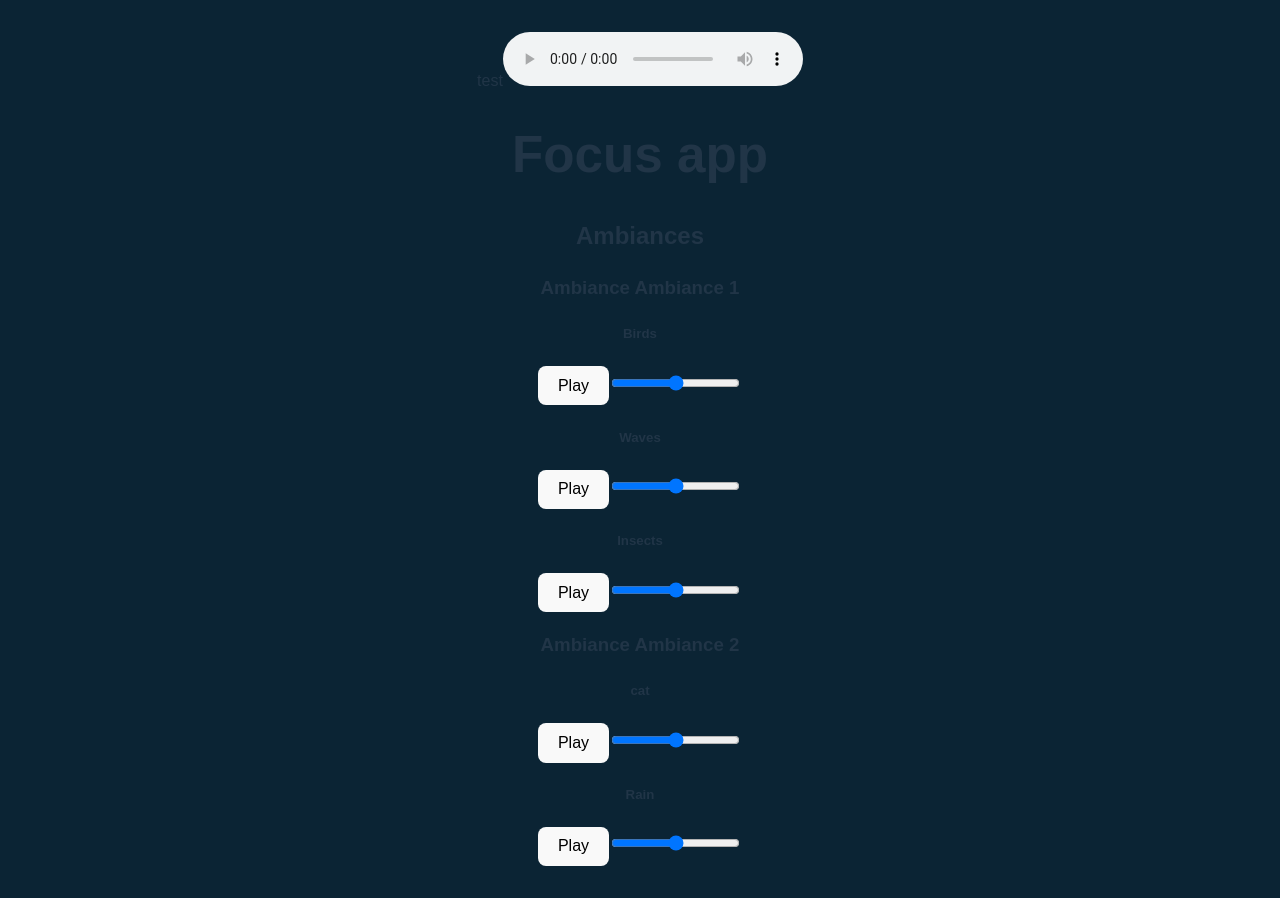
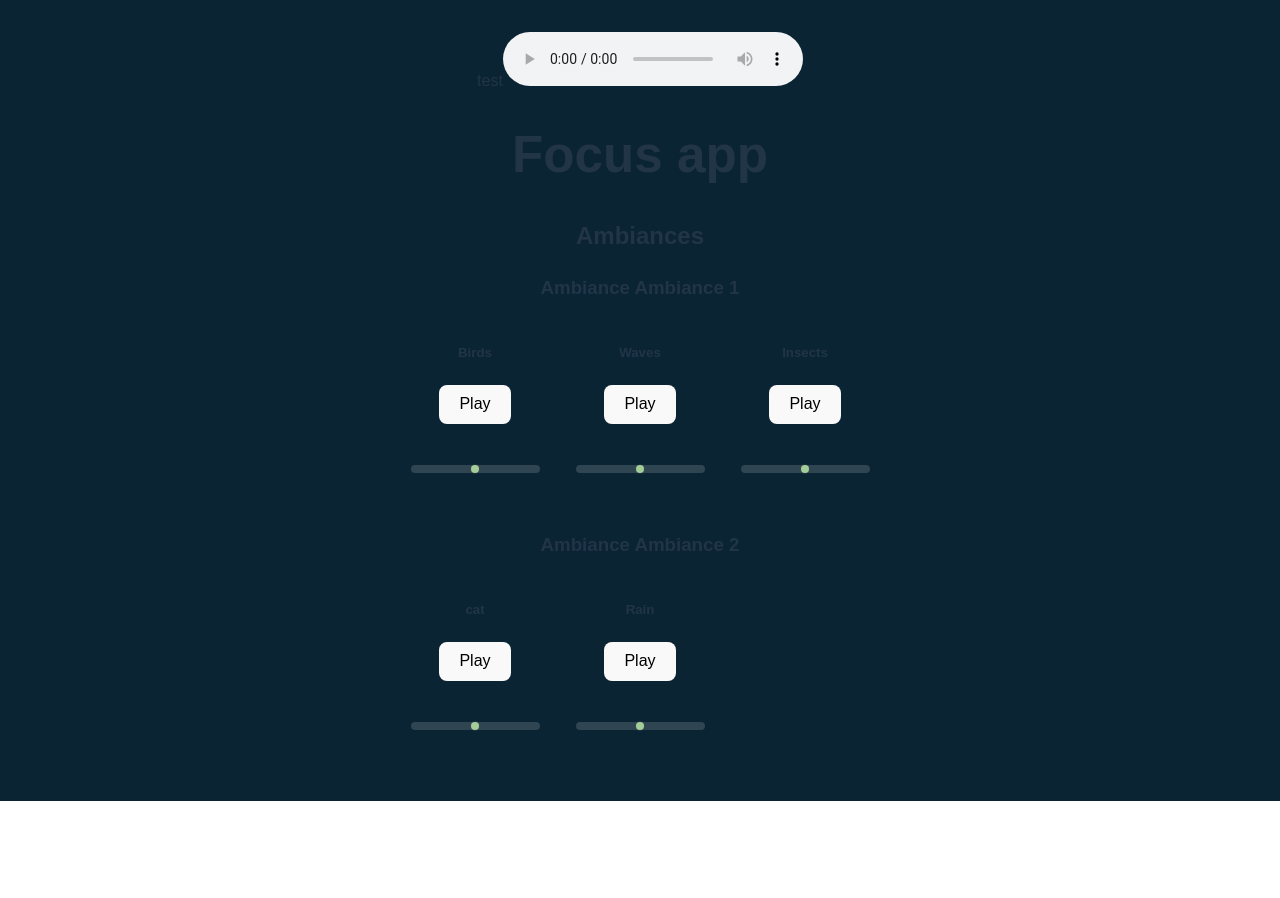
Before and after one commit to edesgree/react-focus-app, a React (Vite) app: page / in a window 1280 px wide. After the commit the page ends 801 px from the top, so only its background shows below. Built offline with nearby package versions, Linux system fonts and the light colour scheme.

Commit message:
audio styles

```diff
--- a/src/components/Ambiance.jsx
+++ b/src/components/Ambiance.jsx
@@ -1,14 +1,18 @@
+import styles from "./Ambiance.module.scss";
 import Audio from "./Audio";
 export default function Ambiance({ name, audios, ambianceId }) {
     const audioElements = audios.map((audio) => {
         return (
+
             <Audio key={audio.id} name={audio.name} file={audio.file} />
         );
     });
     return (
         <div title={name}>
             <h3>Ambiance {name}</h3>
-            {audioElements}
+            <div className={styles.audioList}>
+                {audioElements}
+            </div>
         </div>
     );
 }
--- /dev/null
+++ b/src/components/Ambiance.module.scss
@@ -0,0 +1,5 @@
+.audioList {
+  display: grid;
+  gap: 2rem;
+  grid-template-columns: repeat(3, 1fr);
+}
--- a/src/components/Audio.jsx
+++ b/src/components/Audio.jsx
@@ -1,8 +1,9 @@
 import React from "react";
+import styles from "./Audio.module.scss";
 
 export default function Audio({ name, audioId, file }) {
     const [isPlaying, setIsPlaying] = React.useState(false);
-    const [volume, setVolume] = React.useState(0.5);
+    const [volume, setVolume] = React.useState(.5);
     const audioRef = React.useRef(null);
     const togglePlay = () => {
         if (isPlaying) {
@@ -17,19 +18,31 @@ export default function Audio({ name, audioId, file }) {
         setVolume(e.target.value);
         audioRef.current.volume = e.target.value;
     };
+
+
+    const MAX = 1;
+    const getBackgroundSize = () => {
+        return { backgroundSize: `${(volume * 100) / MAX}% 100%` };
+    };
+
     return (
         <div id={audioId}>
             <h5>{name}</h5>
             <button onClick={togglePlay}>{isPlaying ? 'Pause' : 'Play'}</button>
+            <div className={styles.slider}>
                 <input
                     type="range"
                     min="0"
-                max="1"
+                    max={MAX}
                     step="0.01"
                     value={volume}
                     onChange={handleVolumeChange}
+                    style={getBackgroundSize()}
+                    disabled={!isPlaying}
                 />
-            <audio ref={audioRef} controls={false} >
+            </div>
+
+            <audio ref={audioRef} controls={false} loop>
                 <source src={file} type="audio/mpeg" />
                 Your browser does not support the audio element.
             </audio>
--- /dev/null
+++ b/src/components/Audio.module.scss
@@ -0,0 +1,49 @@
+$green: #A3CD99;
+$darkgreen: #579E81;
+$heightSlider: .5rem;
+
+.slider {
+  margin: 2rem auto;
+}
+
+input[type='range'] {
+  -webkit-appearance: none;
+  background: grey;
+  background-image: linear-gradient($darkgreen, $darkgreen);
+  background-repeat: no-repeat;
+  border-radius: 5px;
+  height: $heightSlider;
+}
+
+input[type='range']::-webkit-slider-thumb {
+  -webkit-appearance: none;
+  background: $green;
+  border-radius: 50%;
+  box-shadow: 0 0 2px 0 #555;
+  cursor: pointer;
+  height: $heightSlider;
+  transition: background 0.3s ease-in-out;
+  width: $heightSlider;
+}
+
+input[type="range"]::-webkit-slider-runnable-track {
+  -webkit-appearance: none;
+  background: transparent;
+  border: none;
+  box-shadow: none;
+}
+
+input[type="range"]::-webkit-slider-thumb:hover {
+  box-shadow: rgba($darkgreen, .5) 0px 0px 0px 4px;
+}
+
+input[type="range"]::-webkit-slider-thumb:active {
+  box-shadow: rgba($darkgreen, .8) 0px 0px 0px 8px;
+  transition: box-shadow 350ms cubic-bezier(0.4, 0, 0.2, 1) 0ms, left 350ms cubic-bezier(0.4, 0, 0.2, 1) 0ms, bottom 350ms cubic-bezier(0.4, 0, 0.2, 1) 0ms;
+}
+
+//when is disabled
+input[type='range']:disabled {
+  background: rgba(white, .15);
+  cursor: not-allowed;
+}
```
Lines whose indentation alone changed are shown as unchanged.
